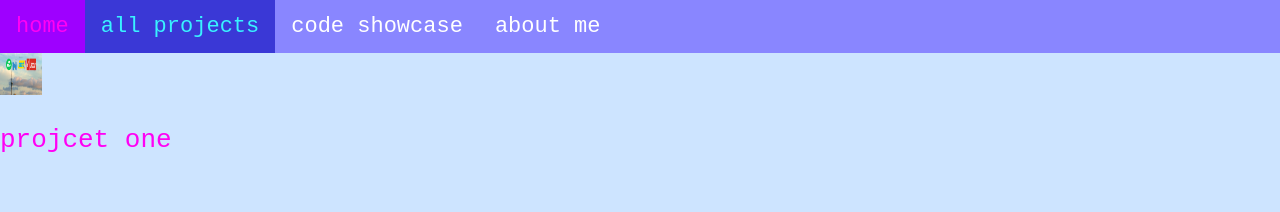
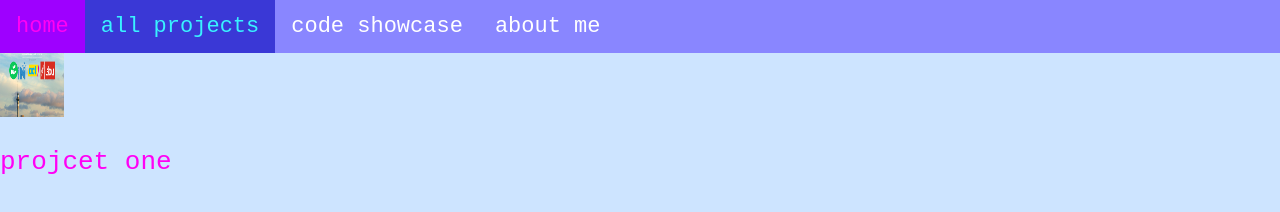
Before and after one commit to jacob18011871/year11portfolio, a plain HTML site: page projectselect.html in a window 1280 px wide. Drawn offline with Linux system fonts and the light colour scheme.

Commit message:
Update projectselect.html

```diff
--- a/projectselect.html
+++ b/projectselect.html
@@ -15,7 +15,7 @@
       </div>
 
       <a href="projectone.html">
-        <img src="project one.png" alt="project one" style="width:42px;height:42px;">
+        <img src="project one.png" alt="project one" style="width:64px;height:64px;">
         </a>
 
 
```
